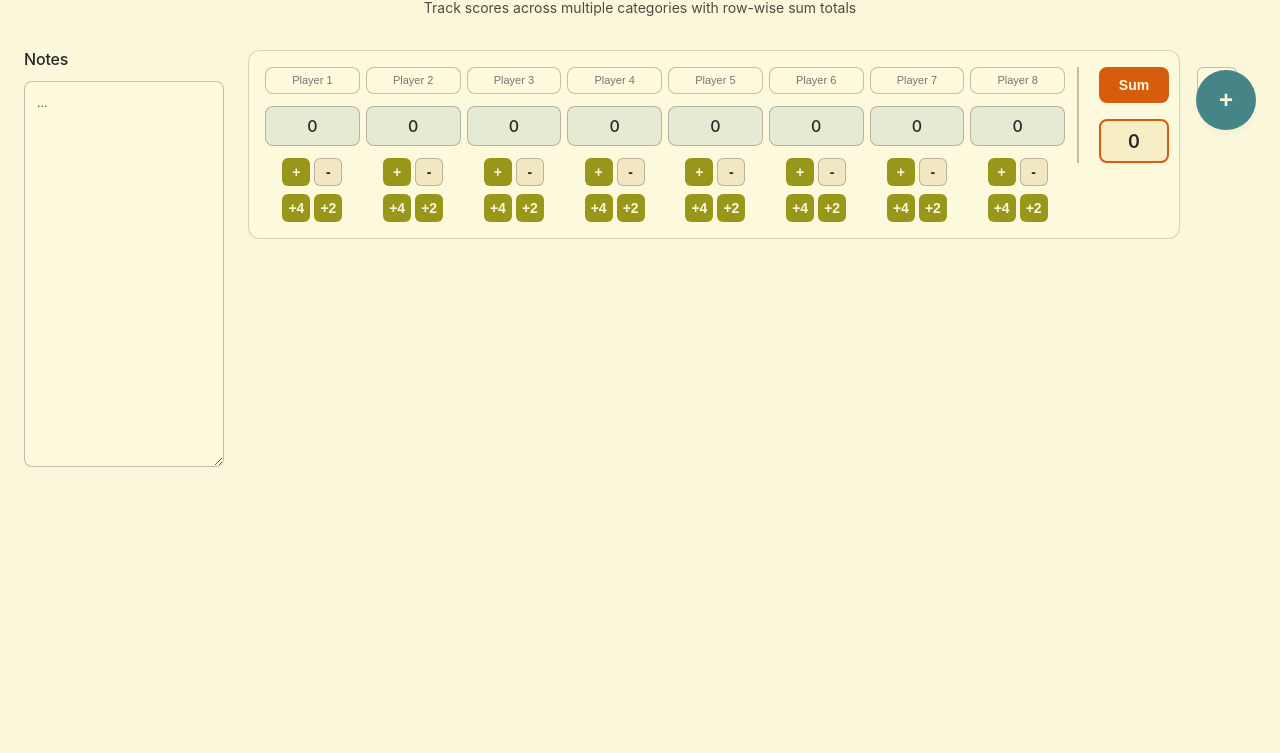
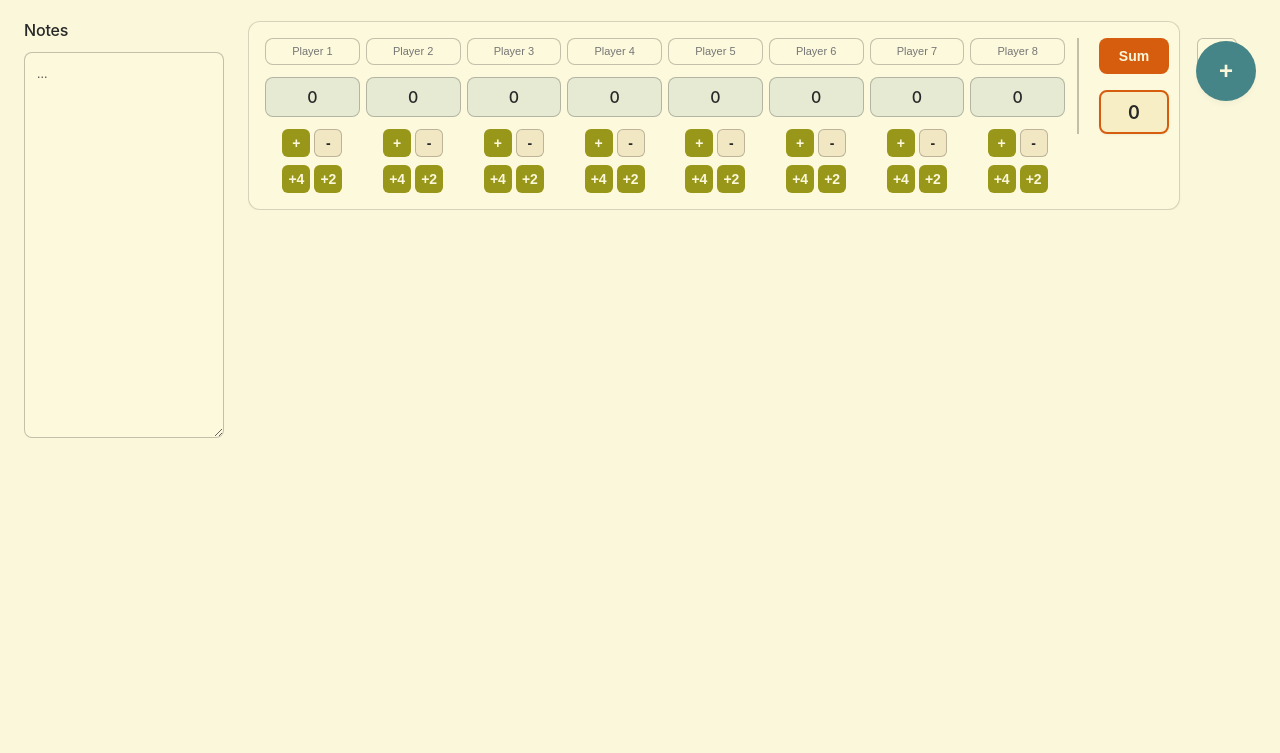
Before and after one commit to tempor0s2/tempor0s2.github.io, a plain HTML site: page index.html in a window 1280 px wide. Shown: the part 47-800 px from the top of the page. Drawn offline with Linux system fonts and the light colour scheme; a web font is replaced by a local one.

Commit message:
Update index.html

```diff
--- a/index.html
+++ b/index.html
@@ -10,7 +10,7 @@
     <div class="container">
         <header class="app-header">
             <h1>Score Tracker</h1>
-            <p>Track scores across multiple categories with row-wise sum totals</p>
+
         </header>
 
         <main class="app-main">
```
